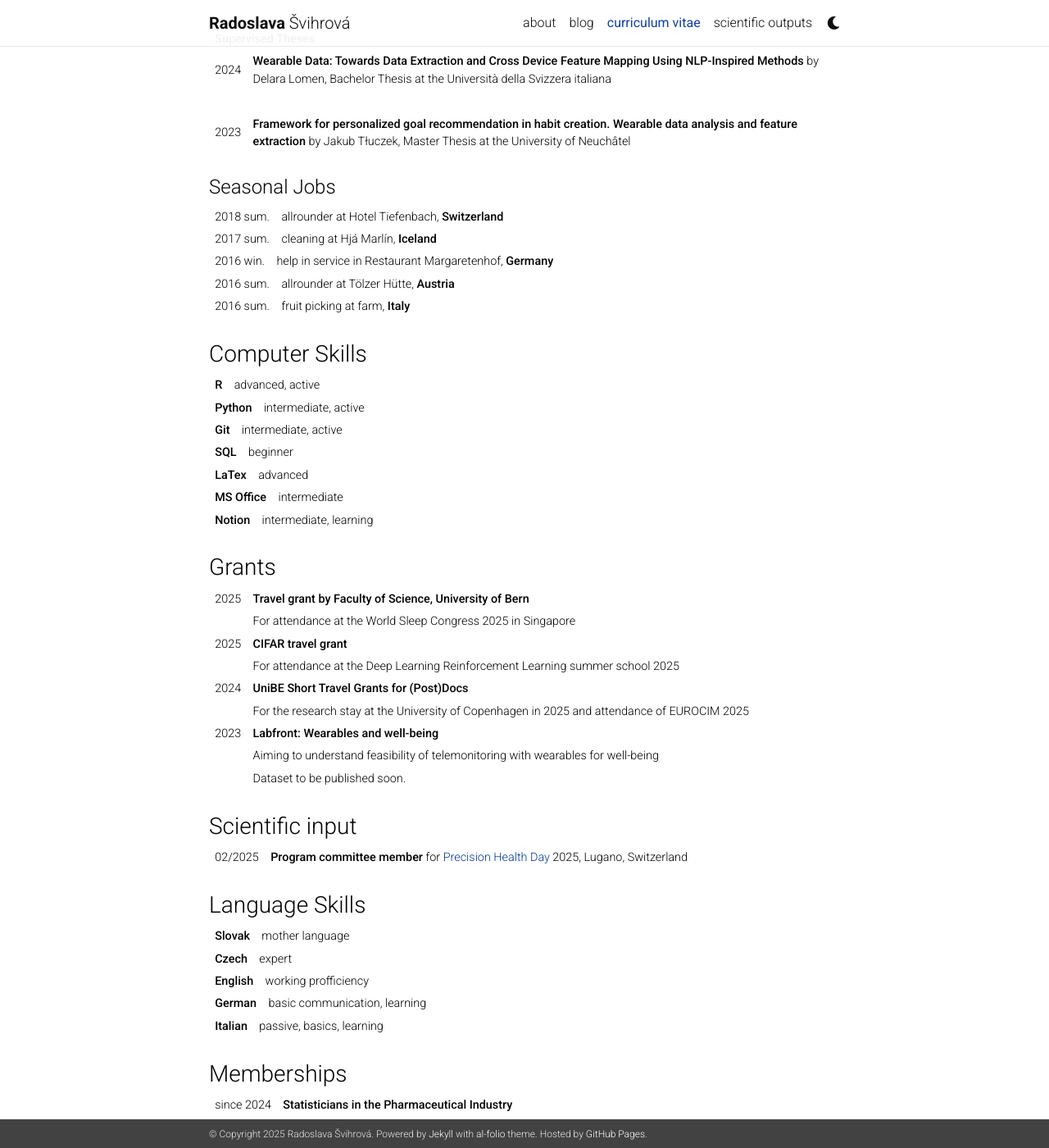
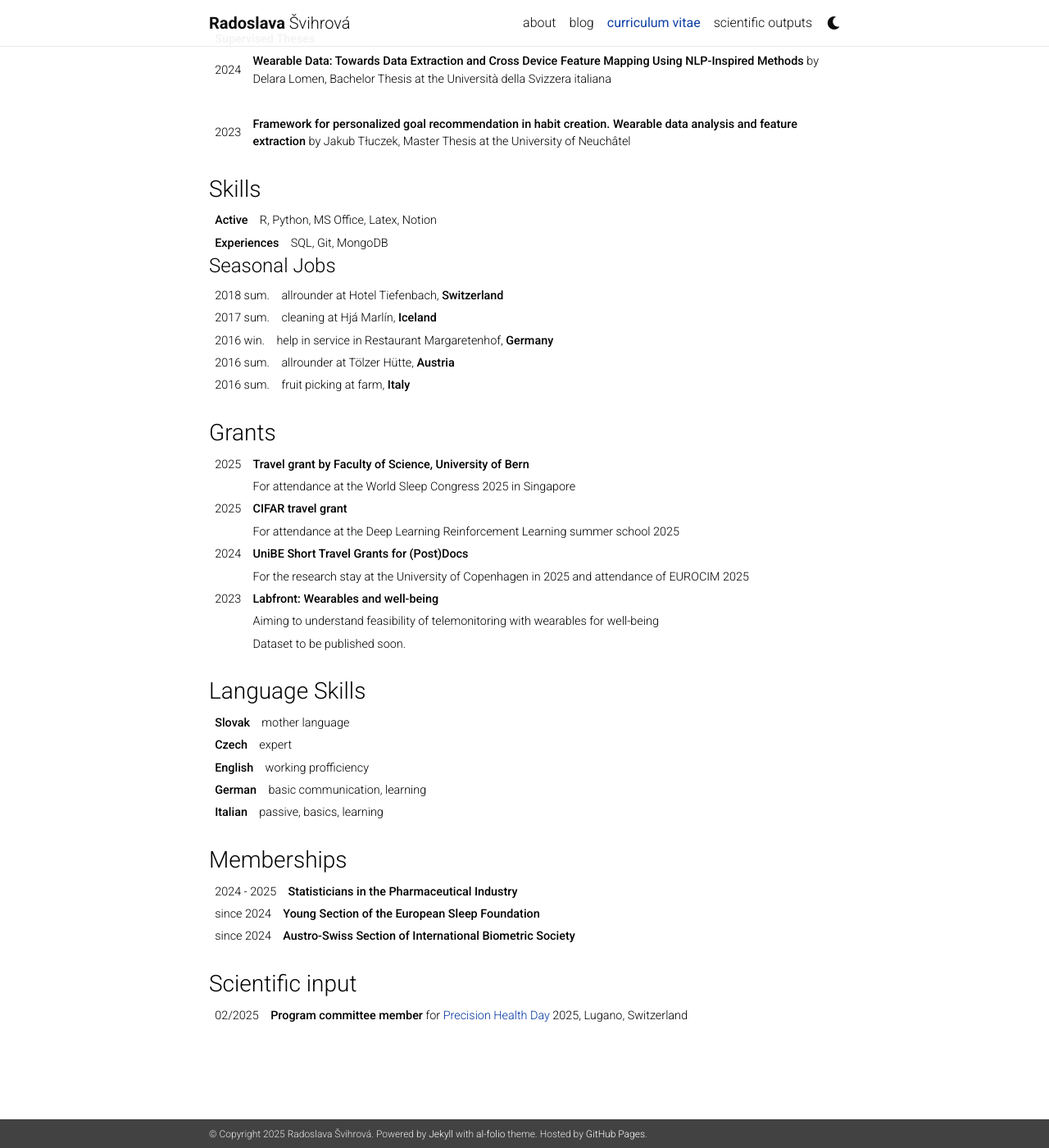
Before and after one commit to RadoslavaS/RadoslavaS.github.io, a Jekyll site: the page built from _pages/cv.md, in a window 1280 px wide and 1400 px high, scrolled down 2791 px. Shown: the whole window at 82% size. Built offline with Jekyll 4.4.1, drawn with Linux system fonts in a browser that asks for light colours; nearby versions of some CDN libraries; a style sheet for code colours, icons or effects is not loaded; some of the changed text lies outside the part shown.

Commit message:
polishing

```diff
--- a/_pages/cv.md
+++ b/_pages/cv.md
@@ -41,12 +41,12 @@ nav: true
 
 | **Attended courses**  |
 
-|07/2025              |**Deep Learning Reinforcement Learning** Summer school [certificate](https://certificates.amii.ca/724da39e-acf3-479d-bd77-050580b97c5e#acc.7s1gSqOf), Edmonton, Canada
-|04/2025              |**European Causal Inference Meeting** Ghent, Belgium
-|04/2024              |**European Causal Inference Meeting** Copenhagen, Denmark
+|07/2025              | **Deep Learning Reinforcement Learning** Summer school [certificate](https://certificates.amii.ca/724da39e-acf3-479d-bd77-050580b97c5e#acc.7s1gSqOf), Edmonton, Canada
+|04/2025              | **European Causal Inference Meeting** Ghent, Belgium
+|04/2024              | **European Causal Inference Meeting** Copenhagen, Denmark
 |02/2024              | **Causal Thinking in Clinical Trials** by Basel Biometrics Society, Basel, Switzerland
-|06/2023               | **Prob AI** Summer school on probabilistic modeling, Trondheim, Norway
-|                        |
+|06/2023              | **Prob AI** Summer school on probabilistic modeling, Trondheim, Norway
+|                     |
 
 | **Certificates**  |
 
@@ -108,36 +108,23 @@ nav: true
 |2023 | **Framework for personalized goal recommendation in habit creation. Wearable data analysis and feature extraction** by Jakub Tłuczek, Master Thesis at the University of Neuchâtel
 |            |
 
+### Skills ###
+
+|**Active**  | R, Python, MS Office, Latex, Notion
+
+|**Experiences**   | SQL, Git, MongoDB
+
 #### Seasonal Jobs
 
 |2018 sum.  | allrounder at Hotel Tiefenbach, **Switzerland**
 
 |2017 sum.  | cleaning at Hjá Marlín, **Iceland**
 
-| 2016 win.  | help in service in Restaurant Margaretenhof, **Germany**
+|2016 win.  | help in service in Restaurant Margaretenhof, **Germany**
 
 |2016 sum.  | allrounder at Tölzer Hütte, **Austria**
 
 |2016 sum.  | fruit picking at farm, **Italy**
-
-|   |
-
-
-### Computer Skills ###
-
-|**R**            | advanced, active
-
- |**Python**                      | intermediate, active
-
-|**Git**   |intermediate, active
-
-|**SQL**                      |beginner
-
-|**LaTex**                       |advanced
-
-|**MS Office**       |intermediate
-
-|**Notion**                          |intermediate, learning
 
 |   |
 
@@ -183,10 +162,16 @@ nav: true
 
 ### Memberships
 
-|since 2024       |**Statisticians in the Pharmaceutical Industry**
+|2024 - 2025      |**Statisticians in the Pharmaceutical Industry**
 
 |since 2024       |**Young Section of the European Sleep Foundation**
 
 |since 2024       |**Austro-Swiss Section of International Biometric Society**
 
 |   |
+
+### Scientific input
+
+|02/2025      |**Program committee member** for [Precision Health Day](https://www.supsi.ch/en/giornata-della-salute-di-precisione) 2025, Lugano, Switzerland
+
+|   |
```
Also changed, not shown: other parts of _pages/cv.md (+1 -9 lines), _pages/publications.md (+2 -4 lines).
